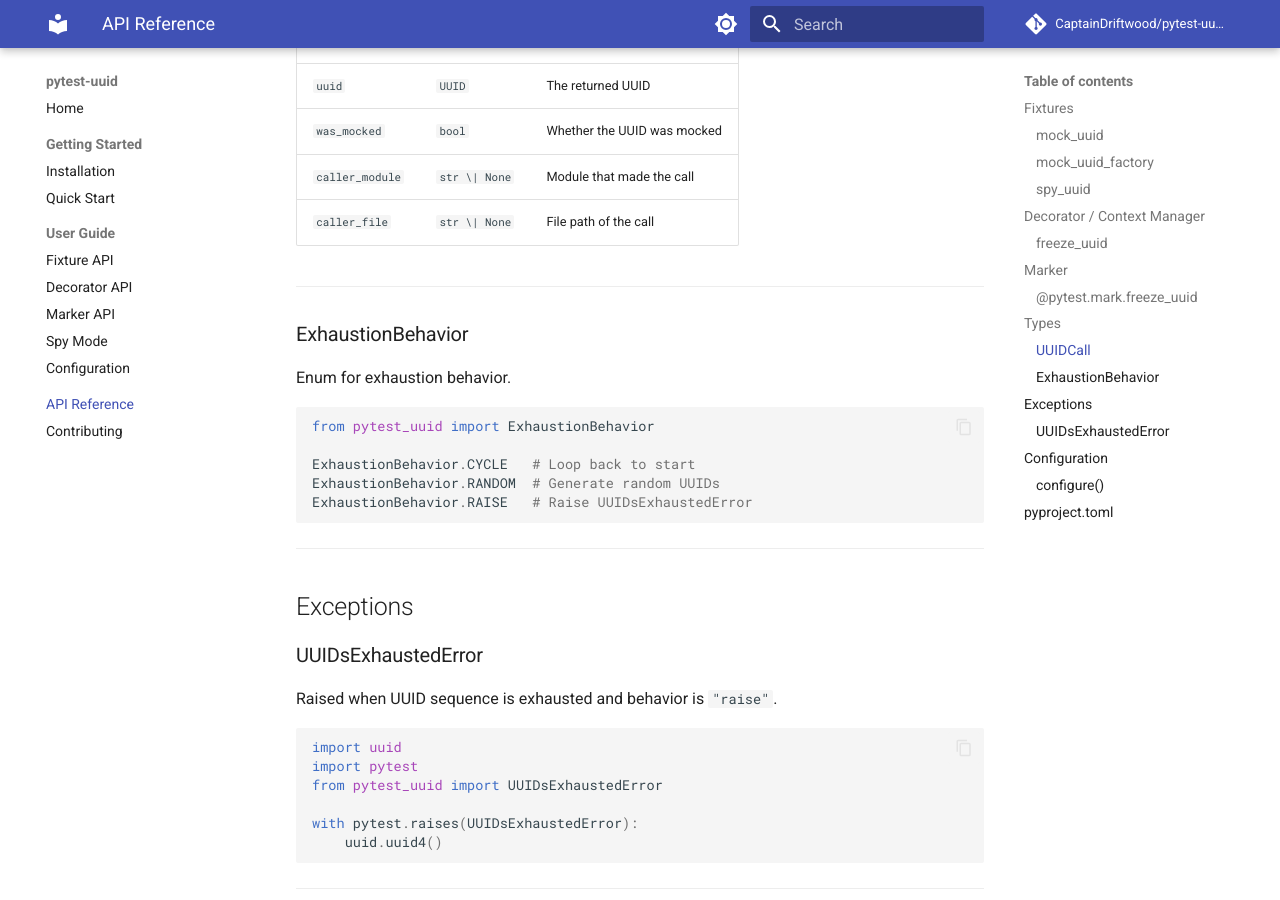
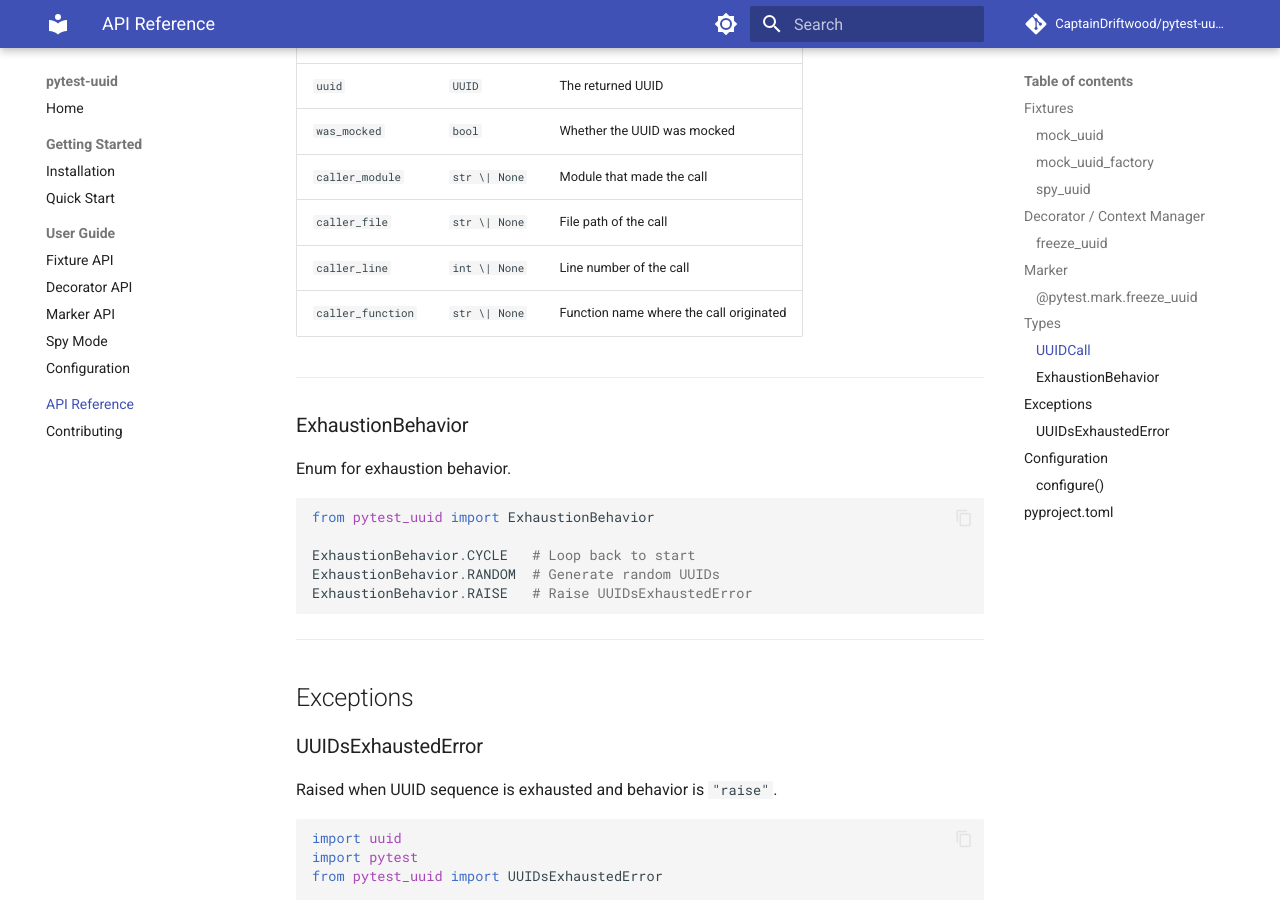
Before and after one commit to CaptainDriftwood/pytest-uuid, an MkDocs documentation site: the page built from docs/api-reference.md, in a window 1280 px wide and 900 px high, scrolled down 4282 px. Built offline with MkDocs 1.6.1 and Material for MkDocs 9.7.7, drawn with Linux system fonts in a browser that asks for light colours; comment, search, counter and statistics services are not loaded.

Commit message:
docs: add caller_line and caller_function to UUIDCall documentation
Update all documentation files to include the new tracking fields
added in #32: caller_line (line number) and caller_function
(function name where the call originated).

Files updated:
- docs/api-reference.md
- docs/guide/spy-mode.md
- README.md

```diff
--- a/docs/api-reference.md
+++ b/docs/api-reference.md
@@ -171,6 +171,8 @@ from pytest_uuid.types import UUIDCall
 | `was_mocked` | `bool` | Whether the UUID was mocked |
 | `caller_module` | `str \| None` | Module that made the call |
 | `caller_file` | `str \| None` | File path of the call |
+| `caller_line` | `int \| None` | Line number of the call |
+| `caller_function` | `str \| None` | Function name where the call originated |
 
 ---
 
```
Also changed, not shown: README.md (+2 -0 lines), docs/guide/spy-mode.md (+2 -0 lines).
